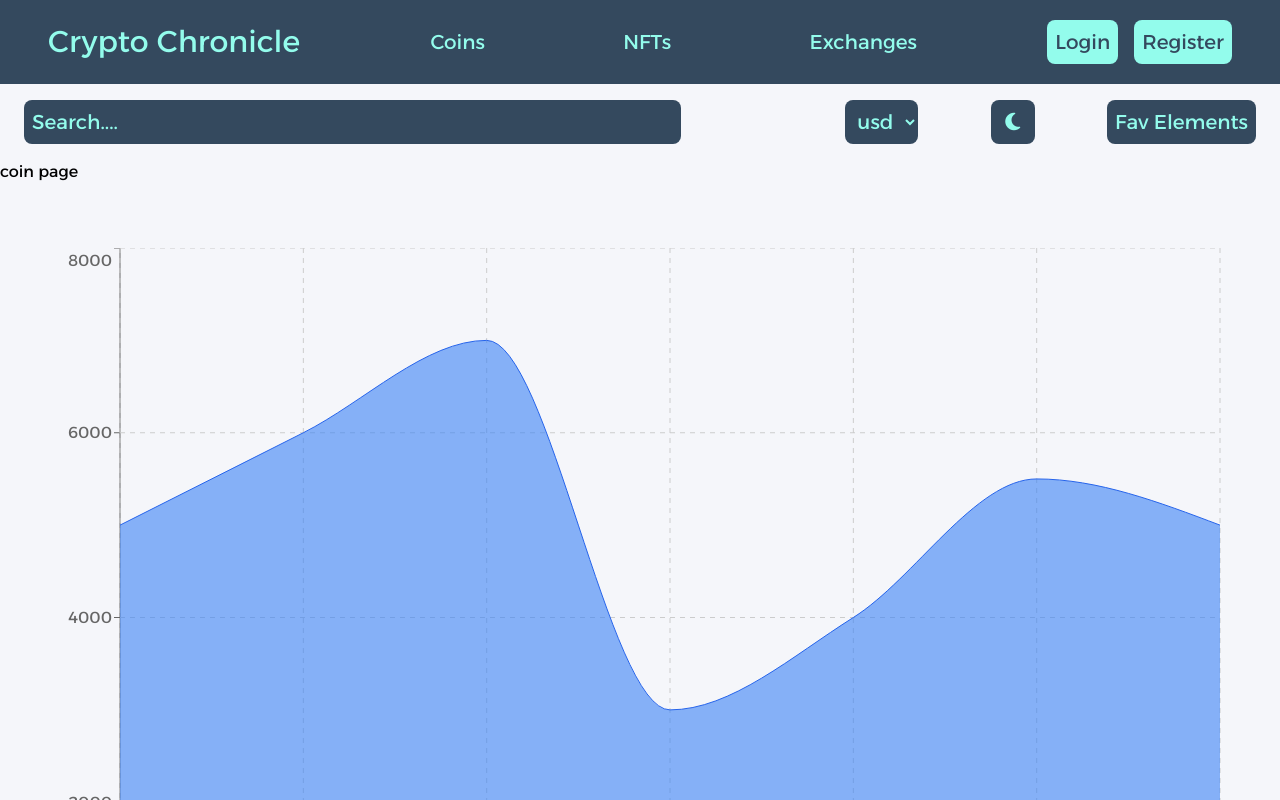
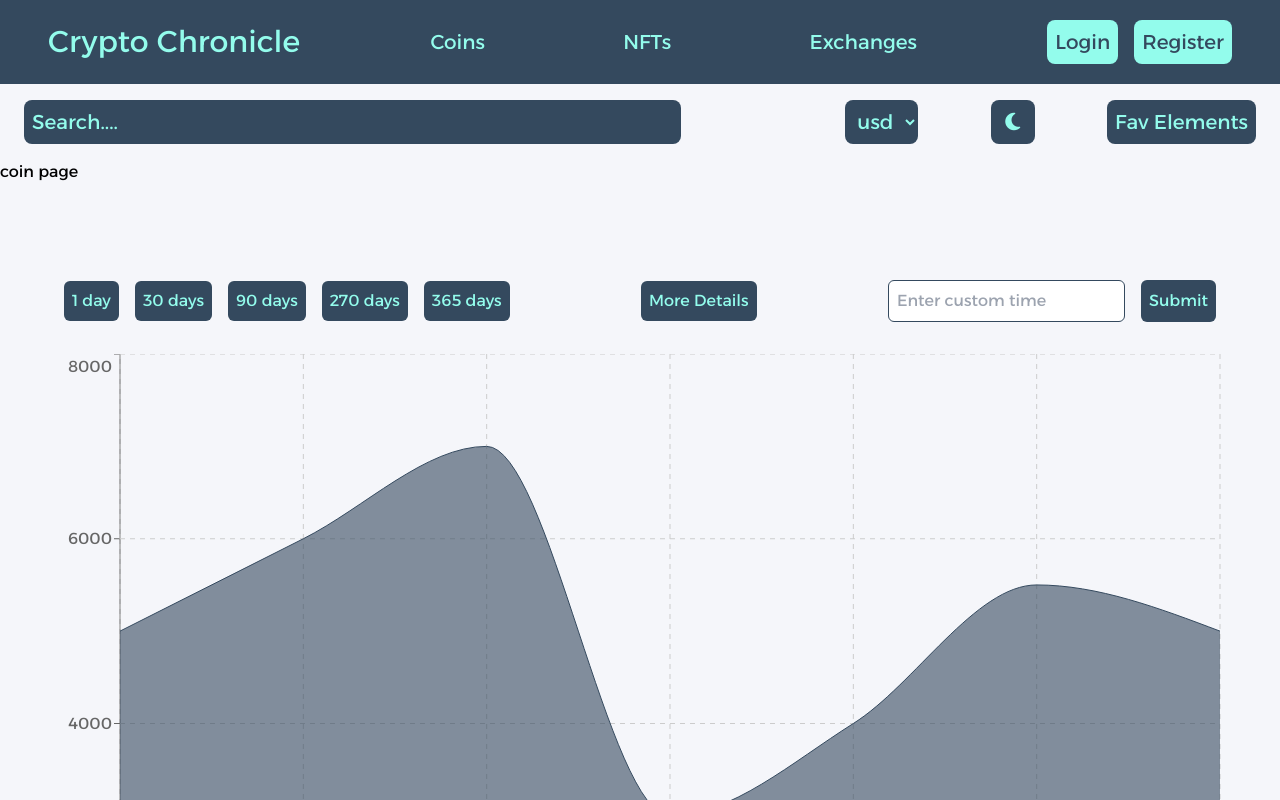
Before and after one commit to MohamedAlkurdi/crypto-chronicle, a React (Vite) app: page /coin/1 in a window 1280 px wide. Built offline with nearby package versions, Linux system fonts and the light colour scheme; no server answers.

Commit message:
almost finished chart

```diff
--- a/src/components/coinChart.jsx
+++ b/src/components/coinChart.jsx
@@ -16,24 +16,24 @@ import { useSelector } from 'react-redux';
 import { prepareChartData } from '../modules/calculations';
 import { fakeChartsData } from '../staticData';
 
-const AreaChartComponent = () => {
-    const selector = useSelector(state => state.generalData.vs_currency);
-    const [requestParameters, setRequestParameters] = useState({vs_currency: selector,days: 30,});
-    const [chartData, setChartData] = useState(fakeChartsData)
+const CoinChart = () => {
+    const vs_currency = useSelector(state => state.generalData.vs_currency);
+    const chartTimeSlice = useSelector(state => state.chartSlice.chartTimeSlice)
+    const [requestParameters, setRequestParameters] = useState({ vs_currency: vs_currency, days: 30 });
+    const [chartData, setChartData] = useState(fakeChartsData);
+    const chartDivision = useSelector(state => state.chartSlice.chartDetails)
 
     useEffect(() => {
-        const updaterObject = requestParameters;
-        updaterObject.vs_currency = selector;
-        setRequestParameters(updaterObject)
-    }, [selector])
+        setRequestParameters(prev => ({ ...prev, vs_currency: vs_currency,days:chartTimeSlice }));
+    }, [vs_currency,chartTimeSlice]);
 
-    const fetchingChartData = useGetCoinChartQuery(requestParameters.vs_currency, requestParameters.days);
+    const { data, error, isLoading, isSuccess } = useGetCoinChartQuery(requestParameters);
 
     useEffect(() => {
-        if (fetchingChartData.isSuccess) {
-            setChartData(prepareChartData(fetchingChartData.data.prices));
+        if (isSuccess) {
+            setChartData(prepareChartData(data.prices,chartDivision));
         }
-    }, [fetchingChartData])
+    }, [isSuccess, data,chartDivision]);
 
     return (
         <ResponsiveContainer width="100%" height="100%">
@@ -41,7 +41,7 @@ const AreaChartComponent = () => {
                 width={300}
                 height={300}
                 data={chartData}
-                margin={{ right: 60,left:60 }}
+                margin={{ right: 60, left: 60 }}
             >
                 <YAxis />
                 <XAxis dataKey="date" />
@@ -51,8 +51,8 @@ const AreaChartComponent = () => {
                 <Area
                     type="monotone"
                     dataKey="price"
-                    stroke="#2563eb"
-                    fill="#3b82f6"
+                    stroke="#34495E"
+                    fill="#34495E"
                     stackId="1"
                 />
             </AreaChart>
@@ -74,4 +74,4 @@ const CustomTooltip = ({ active, payload, label }) => {
     }
 };
 
-export default AreaChartComponent;
+export default CoinChart;
--- /dev/null
+++ b/src/components/timeSliceOptions.jsx
@@ -0,0 +1,72 @@
+import React, { useEffect, useState } from "react";
+import { useDispatch, useSelector } from "react-redux";
+import { setTimeSlice } from "../redux/generalData";
+import { setDetails } from "../redux/chartSlice";
+
+export default function TimeSliceOptions() {
+    const chartTimeSlice = useSelector(state=>state.chartSlice.chartTimeSlice)
+    const dispatch = useDispatch();
+    const [customTime, setCustomTime] = useState("");
+    const [detailed,setDetailed] = useState(false);
+
+    function handlechartDetails(){
+        setDetailed(state=>!state);
+    }
+    useEffect(()=>{
+        dispatch(setDetails(detailed))
+    },[detailed])
+
+    const handleTimeSelection = (time) => {
+        dispatch(setTimeSlice(time));
+    };
+
+    const handleCustomTimeChange = (e) => {
+        setCustomTime(e.target.value);
+    };
+
+    const handleCustomTimeSubmit = () => {
+        const time = parseInt(customTime);
+        if (!isNaN(time) && time > 0 && time < 365) {
+            dispatch(setTimeSlice(customTime));
+        }
+    };
+
+    const timeSlices = ['1', '30', '90', '270', '365'];
+
+    return (
+        <div className="flex items-center justify-between px-16 py-8">
+            <div className="flex gap-4">
+                {timeSlices.map((time) => (
+                    <button
+                        key={time}
+                        onClick={() => handleTimeSelection(time)}
+                        className={` p-2 bg-main text-secondary rounded-md hover:bg-lightMain`}
+                    >
+                        {time} day{time !== '1' && 's'}
+                    </button>
+                ))}
+            </div>
+            <button
+            onClick={handlechartDetails}
+            className={`${detailed ? 'bg-lightMain' : 'bg-main'} text-secondary rounded-md p-2`}
+            >
+                More Details
+            </button>
+            <div className="flex gap-4">
+                <input
+                    type="text"
+                    value={customTime}
+                    onChange={handleCustomTimeChange}
+                    placeholder="Enter custom time"
+                    className="p-2 border border-main text-main rounded-md focus:outline-none"
+                />
+                <button
+                    onClick={handleCustomTimeSubmit}
+                    className="p-2 bg-main text-secondary rounded-md hover:bg-lightMain"
+                >
+                    Submit
+                </button>
+            </div>
+        </div>
+    );
+}
--- a/src/modules/calculations.js
+++ b/src/modules/calculations.js
@@ -15,9 +15,9 @@ export function randomSetOfNumbers(max) {
     return set;
 }
 
-export function prepareChartData(array){
+export function prepareChartData(array,division){
     let length = array.length;
-        const gap = Math.ceil(length/10)
+        const gap = Math.ceil(length/division)
         let indecies = []
         for(let i=0;i<length;i+=gap){
             indecies.push(i);
--- a/src/pages/coinPage.jsx
+++ b/src/pages/coinPage.jsx
@@ -2,7 +2,8 @@ import { useEffect, useState } from "react"
 import { useLocation, useParams } from "react-router-dom"
 import { useGetCoinByIdQuery } from "../redux/API/apiSlice"
 import defaultImage from '../assets/_d7457e79-4a4f-49eb-831c-99a1ff31f82f.jpg'
-import AreaChartComponent from "../components/coinChart"
+import CoinChart from "../components/coinChart"
+import TimeSliceOptions from "../components/timeSliceOptions"
 
 export default function CoinPage(){
     const id = useParams().id.substring(1);
@@ -31,7 +32,8 @@ export default function CoinPage(){
     return(
         <>
         <div className="pb-16">coin page {id} </div>
-        <AreaChartComponent/>
+        <TimeSliceOptions/>
+        <CoinChart/>
         </>
     )
 }
--- a/src/redux/API/apiSlice.js
+++ b/src/redux/API/apiSlice.js
@@ -25,7 +25,7 @@ export const apiSlice = createApi({
             })
         }),
         getCoinChart: builder.query({
-            query:(vs_currency="usd",days=1)=>({
+            query:({ vs_currency, days })=>({
                 url:`/coins/bitcoin/market_chart?vs_currency=${vs_currency}&days=${days}`,
                 method:'get',
             })
--- /dev/null
+++ b/src/redux/chartSlice.js
@@ -0,0 +1,27 @@
+import { createSlice } from "@reduxjs/toolkit";
+
+const initialState = {
+chartTimeSlice: '30',
+chartDetails: '10',
+}
+const chartSlice = createSlice({
+name:"chartSlice",
+initialState,
+reducers:{
+    setTimeSlice: (state, action) => {
+        const newTimeSlice = action.payload;
+        state.chartTimeSlice = newTimeSlice;
+    },
+    setDetails: (state, action) => {
+        const isDetiled = action.payload;
+        if(isDetiled){
+            state.chartDetails='20'
+        }else{
+            state.chartDetails= '10'
+        }
+    }
+}
+})
+
+export const {setTimeSlice,setDetails} = chartSlice.actions;
+export default chartSlice.reducer;
--- a/src/redux/generalData.js
+++ b/src/redux/generalData.js
@@ -45,4 +45,5 @@ const generalData = createSlice({
     }
 });
 
+export const { setTimeSlice } = generalData.actions;
 export default generalData.reducer;
--- a/src/redux/store.js
+++ b/src/redux/store.js
@@ -2,12 +2,14 @@ import { configureStore } from "@reduxjs/toolkit";
 import { apiSlice } from "./API/apiSlice";
 import generalData from "./generalData";
 import favSlice from "./favSlice";
+import chartSlice from "./chartSlice";
 
 const store = configureStore({
     reducer:{
         [apiSlice.reducerPath]: apiSlice.reducer,
         generalData,
         favSlice,
+        chartSlice,
     },
     middleware: (getDefaultMiddleware) =>
         getDefaultMiddleware().concat(apiSlice.middleware),
```
